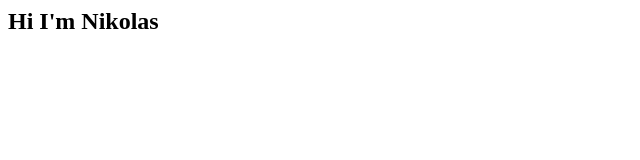
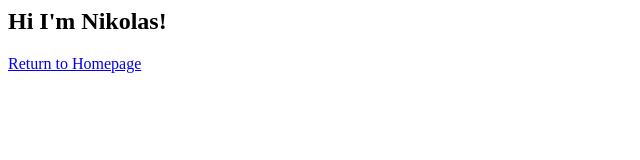
Before and after one commit to alenasal/SynchroNUS, a website: page nikolas.html in a window 1280 px wide. Shown: the whole page, without its empty margins (0-640 px from the left). Drawn offline with Linux system fonts and the light colour scheme.

Commit message:
added return to home

```diff
--- a/nikolas.html
+++ b/nikolas.html
@@ -6,8 +6,8 @@
 </head>
 
 <body>
-	<h2>Hi I'm Nikolas</h2>
-
+	<h2>Hi I'm Nikolas!</h2>
+	<a href="index.html">Return to Homepage</a>
 </body>
 
 </html>
```
